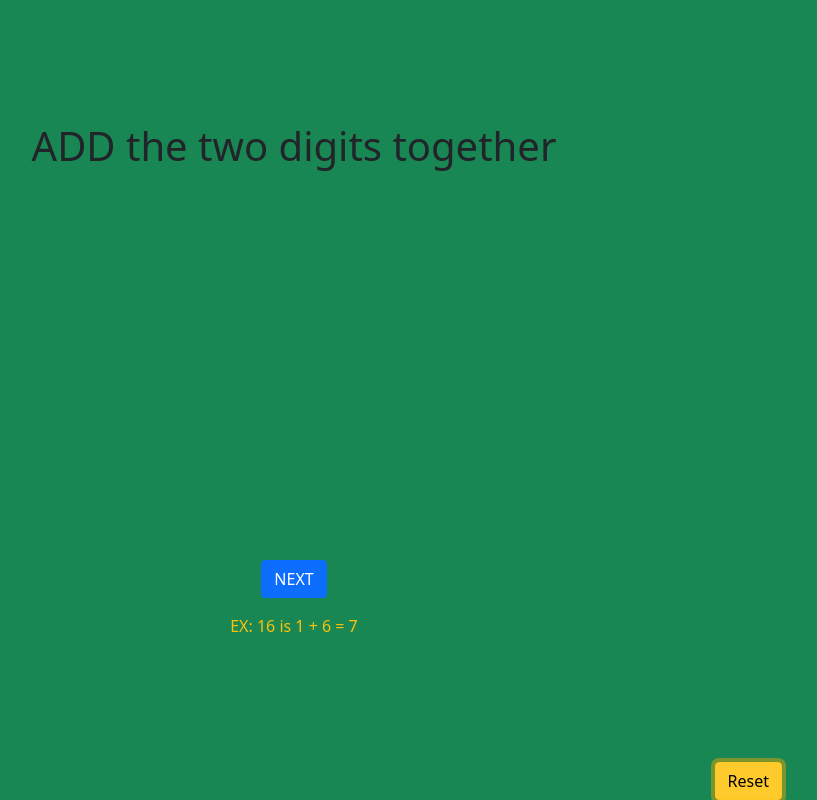
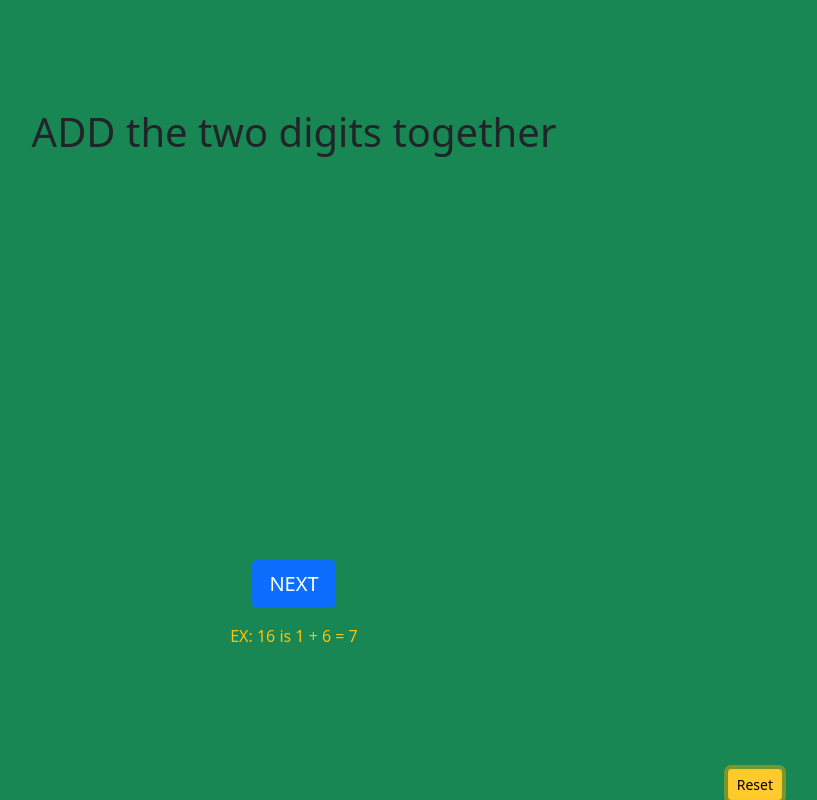
Before and after one commit to Zestus01/mindReader, a plain HTML site: page index.html in a window 1280 px wide. Both pictures are taken after a click on the button "GO". Shown: the whole page, without its empty margins (346-1163 px from the left). Drawn offline with nearby package versions, Linux system fonts and the light colour scheme.

Commit message:
Large BUTT:   index.html

```diff
--- a/index.html
+++ b/index.html
@@ -9,18 +9,18 @@
 </head>
 <body class="bg-success">
     <div class="container 70vh" style="height: 70vh">
-        <div class="row text-center align-items-center justify-content-center overflow-scroll" style="height:90%">
+        <div class="row text-center align-items-center justify-content-center overflow-scroll" style="height:80%">
             <h1 class="col-12  h-50" id="headerText"></h1>
         </div>
     </div>
     <div class="container d-flex justify-content-center">
-        <button type="button" id="nextBtn" class="btn btn-primary"></button>
+        <button type="button" id="nextBtn" class="btn btn-primary btn-lg"></button>
     </div>
     <div class="container d-flex justify-content-center text-center pt-3">
         <p class="text-warning" id="fillerText"></p>
     </div>
     <div class="container position-absolute bottom-0  d-flex justify-content-end md-5">
-        <button class="btn btn-warning" id="resetBtn"></button>
+        <button class="btn btn-warning btn-circle btn-sm" id="resetBtn"></button>
     </div>
     <script src='main.js'></script>
 </body>
```
